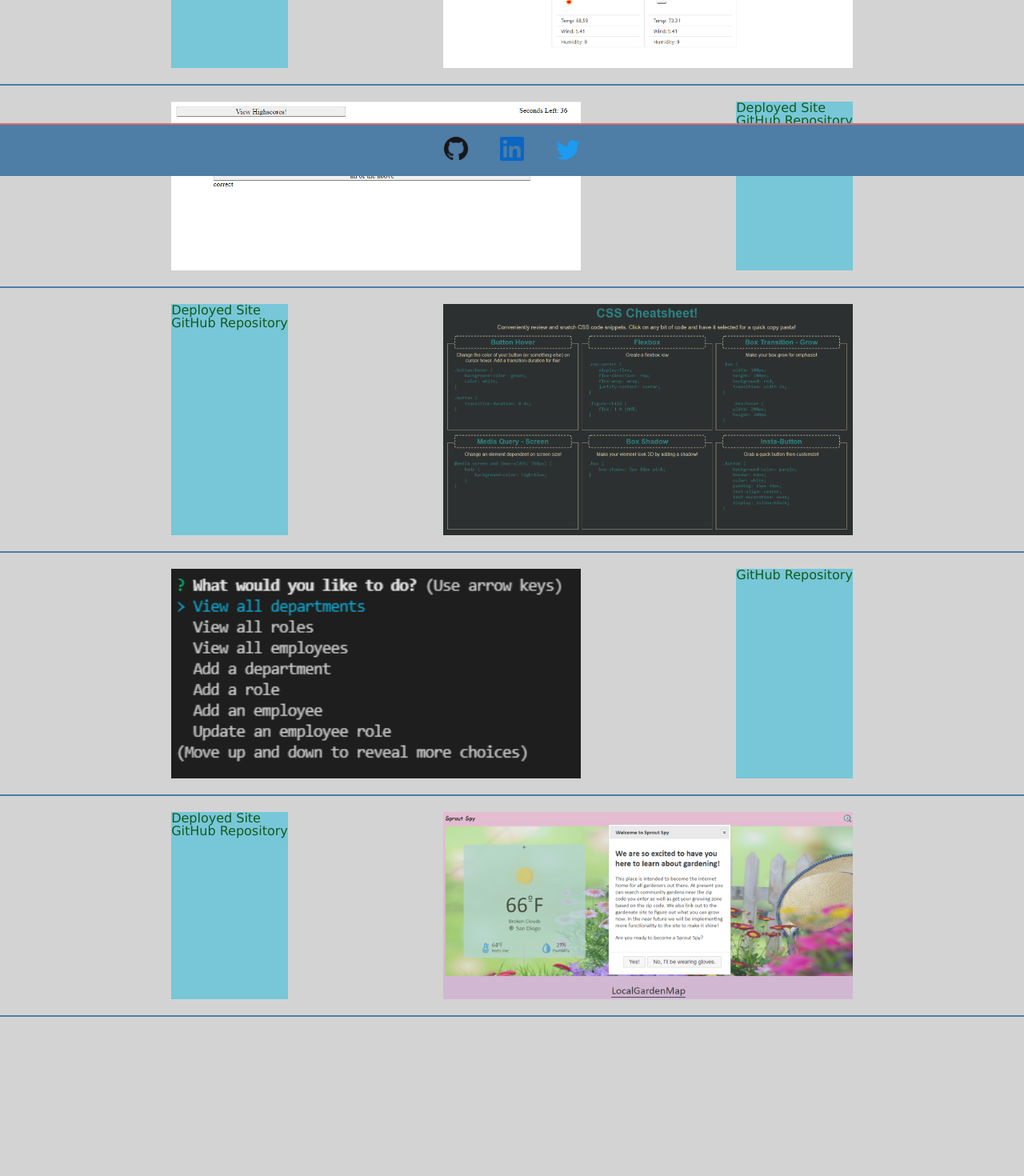
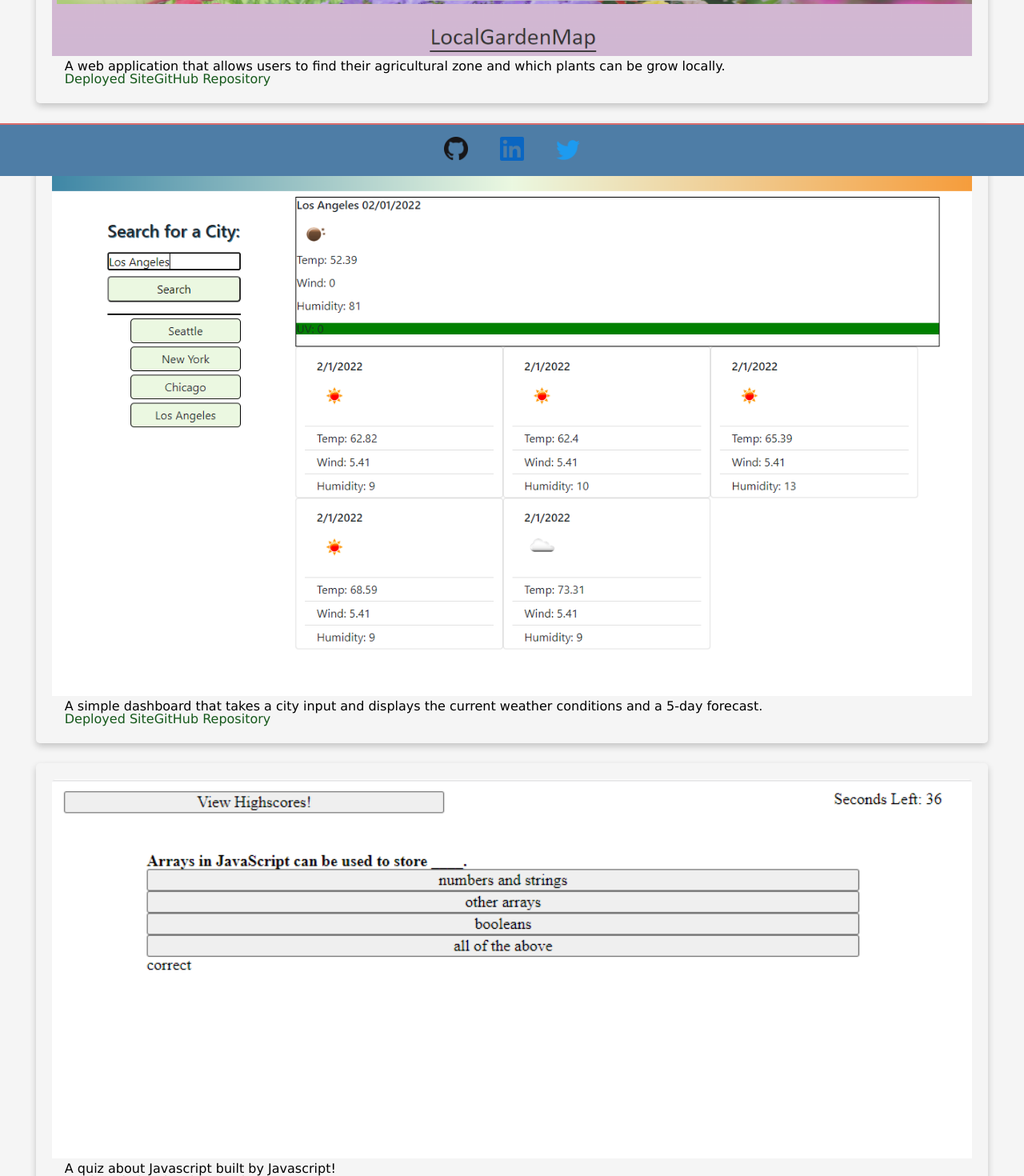
Before and after one commit to ErinnMatesi/React-Portfolio, a React (Create React App) app in the folder client/: page /portfolio in a window 1280 px wide. Shown: the part 580-2050 px from the top of the page at 80% size. Before the commit the page ends 1851 px from the top, so only its background shows below. Built offline with nearby package versions, Linux system fonts and the light colour scheme.

Commit message:
projects made into cards

```diff
--- a/client/public/css/style.css
+++ b/client/public/css/style.css
@@ -81,7 +81,7 @@ li {
 
 /* BODY DETAILS */
 body {
-    background-color: lightgray;
+    background-color: whitesmoke;
 }
 
 main {
@@ -146,24 +146,33 @@ h1 {
 } */
 
 .projectCard {
-    /* margin: 10%; */
-    border-bottom: var(--blue);
+    margin: 2%;
+    /* border-bottom: var(--blue);
     border-bottom-style: solid;
     border-bottom-width: 2px;
     display: flex;
     flex-direction: row;
     flex-wrap: wrap;
-    justify-content: space-evenly;
+    justify-content: space-evenly; */
+    box-shadow: 0 4px 8px 0 rgba(0,0,0,0.2);
+    transition: 0.3s;
+    border-radius: 5px;
+}
+
+.projectCard:hover {
+    box-shadow: 0 8px 16px 0 rgba(0,0,0,0.2);
 }
 
 .projectImg {
-    width: 40vw;
+    width: 100%;
+    border-radius: 5px 5px 0 0;
 }
 
 .projectLinks {
-    background-color: var(--lightBlue);
+    /* background-color: var(--lightBlue);
     display: flex;
-    flex-direction: column;
+    flex-direction: column; */
+    padding: 2px 16px;
 }
 
 .projectLinks a {
--- a/client/src/components/About.js
+++ b/client/src/components/About.js
@@ -4,7 +4,6 @@ export default function About() {
   return (
     <div className="container">
       <section className = "container" id="about-me">
-        <h1>About Me</h1>
         <div className="row d-flex justify-content-around">
           <img className="col-12 col-lg-3" src="./images/Headshot.jpg" alt="Headshot of brunette female with black jacket over white-blue striped shirt, on blurred green background" width="200px" height="250px" id="headshot"/>
           <section className ="col-12 col-lg-7">
--- a/client/src/components/Portfolio.js
+++ b/client/src/components/Portfolio.js
@@ -5,75 +5,48 @@ export default function Portfolio() {
   const projectsArray = [
     {
       title: "Sprout Spy",
-      description: "A web application that allows users to track their plant growth.",
+      description: "A web application that allows users to find their agricultural zone and which plants can be grow locally.",
       image: "./images/SproutSpy.jpg",
       deployedLink: "https://fast-cliffs-81659.herokuapp.com/",
       githubLink: "https://github.com/got-git-group/SproutSpy"
     },
-
+    {
+      title: "Weather Dashboard",
+      description: "A simple dashboard that takes a city input and displays the current weather conditions and a 5-day forecast.",
+      image: "./images/WeatherDashboard.PNG",
+      deployedLink: "https://erinnmatesi.github.io/Weather-Dashboard/",
+      githubLink: "https://github.com/ErinnMatesi/Weather-Dashboard"
+    },
+    {
+      title: "Javascript Quiz",
+      description: "A quiz about Javascript built by Javascript!",
+      image: "./images/JSQuiz.PNG",
+      deployedLink: "https://erinnmatesi.github.io/Javascript-Quiz/",
+      githubLink: "https://github.com/ErinnMatesi/Javascript-Quiz"
+    },
+    {
+      title: "CSS Cheatsheet",
+      description: "Quick reference code blocks for CSS.",
+      image: "./images/Cheatsheet.PNG",
+      deployedLink: "https://erinnmatesi.github.io/CSS-CheatSheet/",
+      githubLink: "https://github.com/ErinnMatesi/CSS-CheatSheet"
+    },
+    // {
+    //   title: "",
+    //   description: "",
+    //   image: "",
+    //   deployedLink: "",
+    //   githubLink: ""
+    // },
   ]
   return (
     <div className="container">
-      {projectsArray.map(proj => (
+      <section className="cardContainer">
+        {projectsArray.map(proj => (
         <Project project={proj} />
       ))}
-
-      {/* <section className="projectCard">
-        <img className="projectImg" src="./images/SproutSpy.jpg" alt="screenshot of SproutSpy website" />
-        <aside className="projectLinks">
-          <a href="https://fast-cliffs-81659.herokuapp.com/" target="_blank">Deployed Site</a>
-          <a href="https://github.com/got-git-group/SproutSpy" target="_blank">GitHub Repository</a>
-        </aside>
-      </section> */}
-
-      <section className="projectCard">
-        <aside className="projectLinks">
-          <a href="https://erinnmatesi.github.io/Weather-Dashboard/" target="_blank">Deployed Site</a>
-          <a href="https://github.com/ErinnMatesi/Weather-Dashboard" target="_blank">GitHub Repository</a>
-        </aside>
-        <img className="projectImg" src="./images/WeatherDashboard.PNG" alt="screenshot of Weather Dashboard site" />
       </section>
 
-      <section className="projectCard">
-        <img className="projectImg" src="./images/JSQuiz.PNG" alt="screenshot of Javascript quiz" />
-        <aside className="projectLinks">
-          <a href="https://erinnmatesi.github.io/Javascript-Quiz/" target="_blank">Deployed Site</a>
-          <a href="https://github.com/ErinnMatesi/Javascript-Quiz" target="_blank">GitHub Repository</a>
-        </aside>
-      </section>
-
-      <section className="projectCard">
-        <aside className="projectLinks">
-          <a href="https://erinnmatesi.github.io/CSS-CheatSheet/" target="_blank">Deployed Site</a>
-          <a href="https://github.com/ErinnMatesi/CSS-CheatSheet" target="_blank">GitHub Repository</a>
-        </aside>
-        <img className="projectImg" src="./images/Cheatsheet.PNG" alt="screenshot of blocks of CSS code" />
-      </section>
-
-      <section className="projectCard">
-        <img className="projectImg" src="./images/Screenshot.PNG" alt="screenshot of app in use" />
-        <aside className="projectLinks">
-          {/* <a href="https://fast-cliffs-81659.herokuapp.com/" target="_blank">Deployed Site</a> */}
-          <a href="https://github.com/ErinnMatesi/Employee-Tracker" target="_blank">GitHub Repository</a>
-        </aside>
-      </section>
-
-      <section className="projectCard">
-        <aside className="projectLinks">
-          <a href="https://fast-cliffs-81659.herokuapp.com/" target="_blank">Deployed Site</a>
-          <a href="https://github.com/got-git-group/SproutSpy" target="_blank">GitHub Repository</a>
-        </aside>
-        <img className="projectImg" src="./images/SproutSpy.jpg" alt="screenshot of SproutSpy website" />
-      </section>
-      {/*
-
-            <a href="https://erinnmatesi.github.io/CSS-CheatSheet/" target="_blank">
-              <img src="./images/Cheatsheet.PNG" alt="screenshot of blocks of CSS code" className="prjImg"/>
-
-            <a href="https://github.com/ErinnMatesi/Employee-Tracker" target="_blank">
-              <img src="./images/Screenshot.PNG" alt="screenshot of app in use" className="prjImg"/>
-
-      </section> */}
     </div>
   );
 };
--- a/client/src/components/Project.js
+++ b/client/src/components/Project.js
@@ -3,11 +3,13 @@ import React from 'react';
 export default function Project({ project }) {
   return (
     <section className="projectCard">
-          <img className="projectImg" src={project.image} alt="screenshot of SproutSpy website" />
-          <aside className="projectLinks">
-            <a href={project.deployedLink} target="_blank">Deployed Site</a>
-            <a href={project.githubLink} target="_blank">GitHub Repository</a>
-          </aside>
-        </section>
+      <img className="projectImg" src={project.image} alt="screenshot of SproutSpy website" />
+      <section className="projectLinks">
+        <h4><b>{project.name}</b></h4>
+        <p>{project.description}</p>
+        <a href={project.deployedLink} target="_blank">Deployed Site</a>
+        <a href={project.githubLink} target="_blank">GitHub Repository</a>
+      </section>
+    </section>
   )
 };
```
